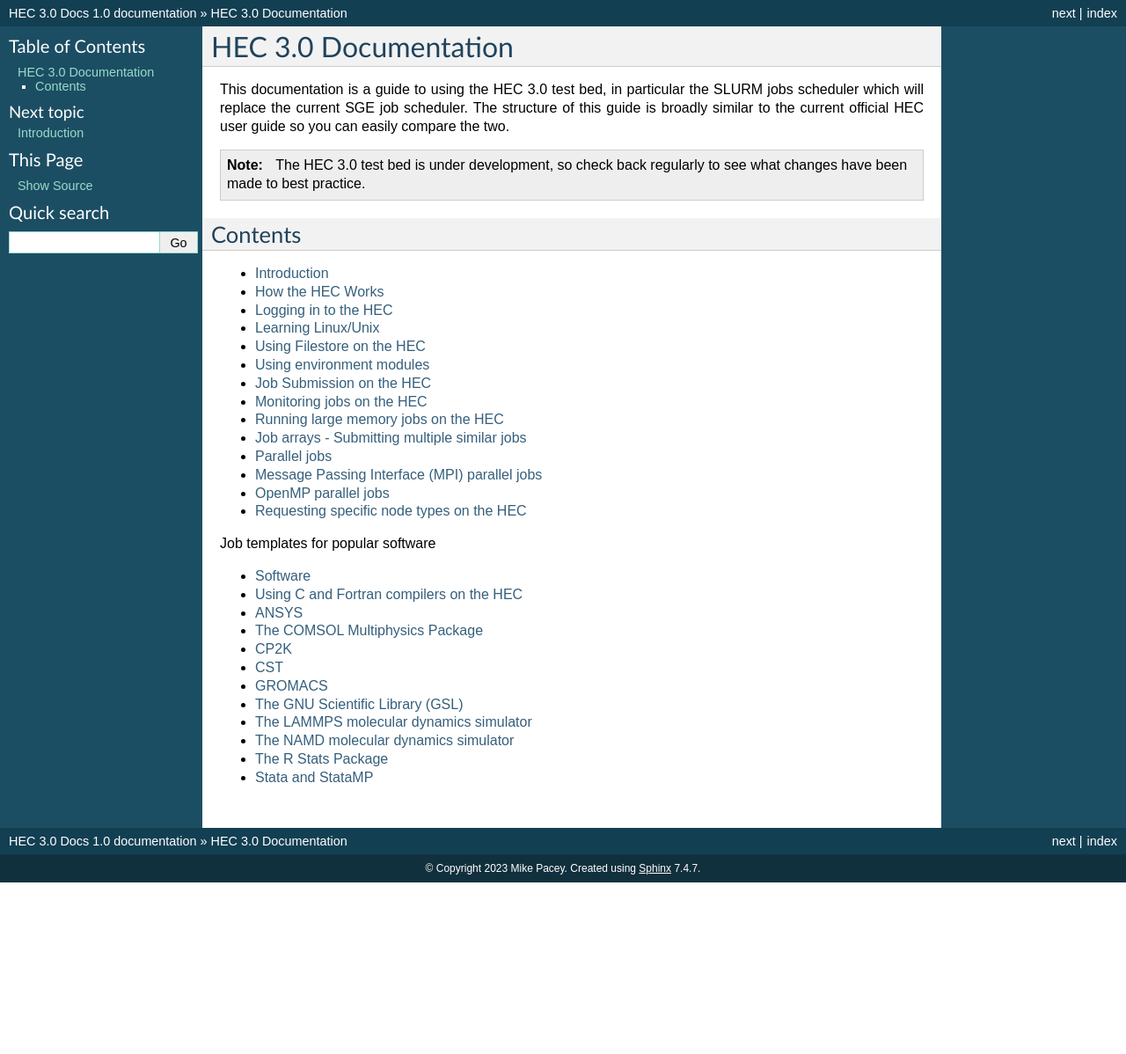
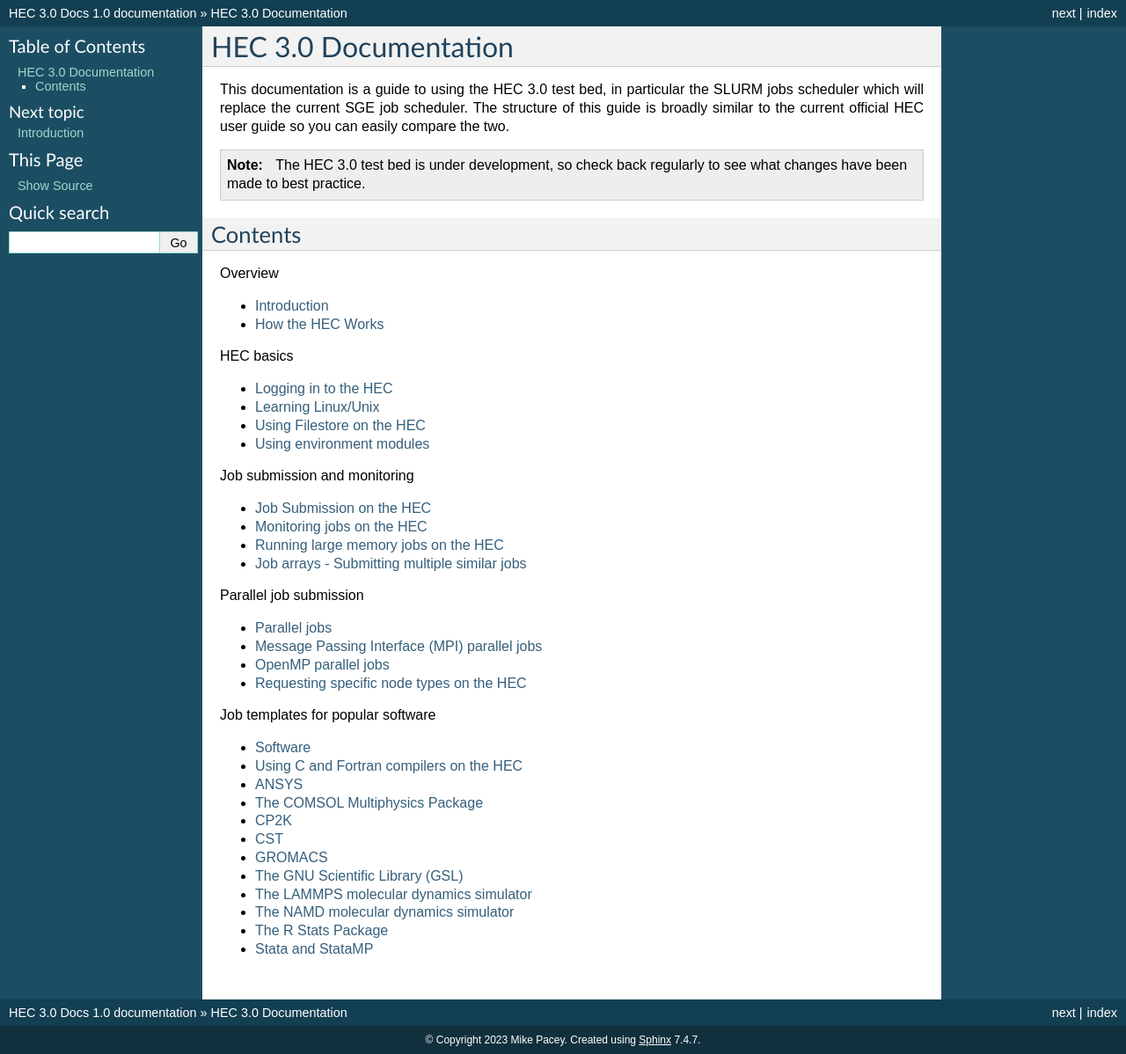
Before and after one commit to MikePacey/Lancaster-HEC, a Sphinx documentation site: the page built from docs/index.rst, in a window 1280 px wide. Shown: the whole page at 88% size. Built offline with Sphinx 7.4.7, drawn with Linux system fonts in a browser that asks for light colours; before the commit the page ends 1003 px from its top, so only the background shows below that.

Commit message:
basic launch page

```diff
--- a/docs/index.rst
+++ b/docs/index.rst
@@ -14,19 +14,39 @@ so you can easily compare the two.
 Contents
 --------
 
+Overview
+
 .. toctree::
    :maxdepth: 1
 
    intro
    howitworks
+
+HEC basics
+
+.. toctree::
+   :maxdepth: 1
+
    login
    linux
    filestore
    envmods
+
+Job submission and monitoring
+
+.. toctree::
+   :maxdepth: 1
+
    submit
    monitoring
    largemem
    jobarrays
+
+Parallel job submission
+
+.. toctree::
+   :maxdepth: 1
+
    parallel
    mpi
    openmp
```
